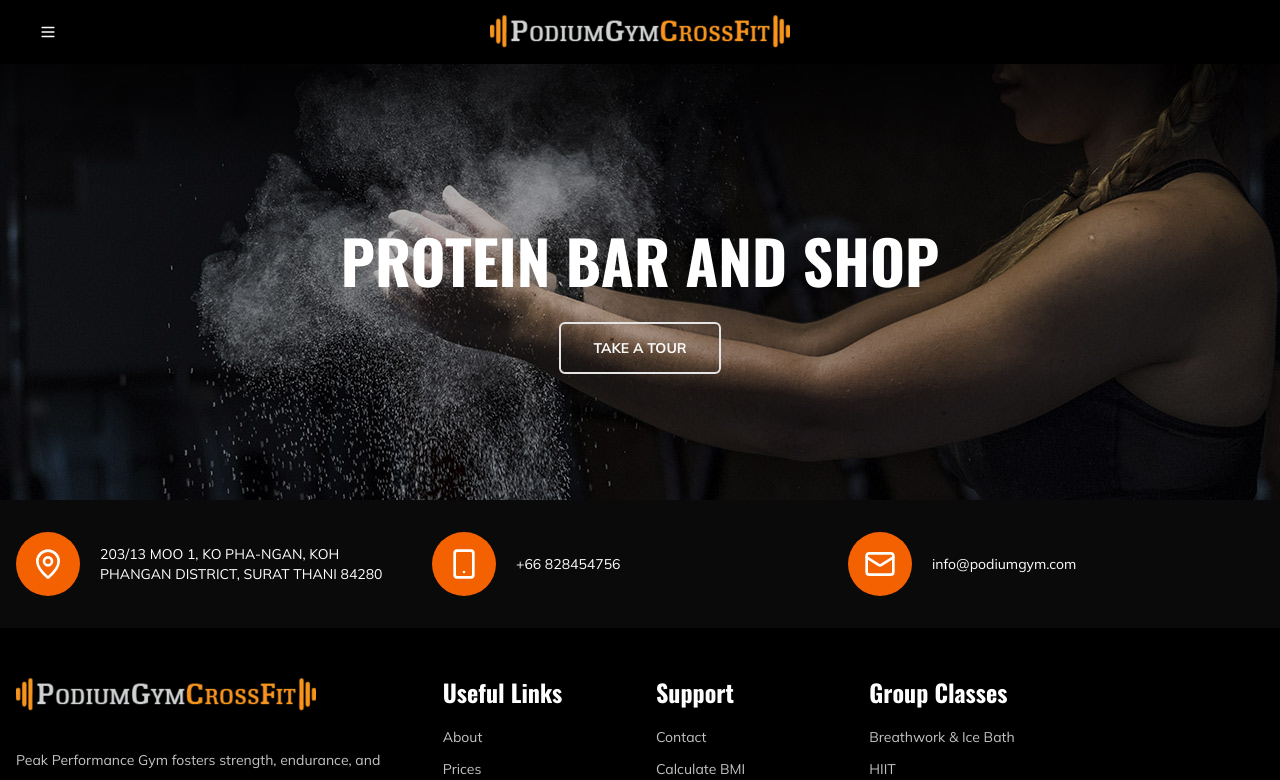
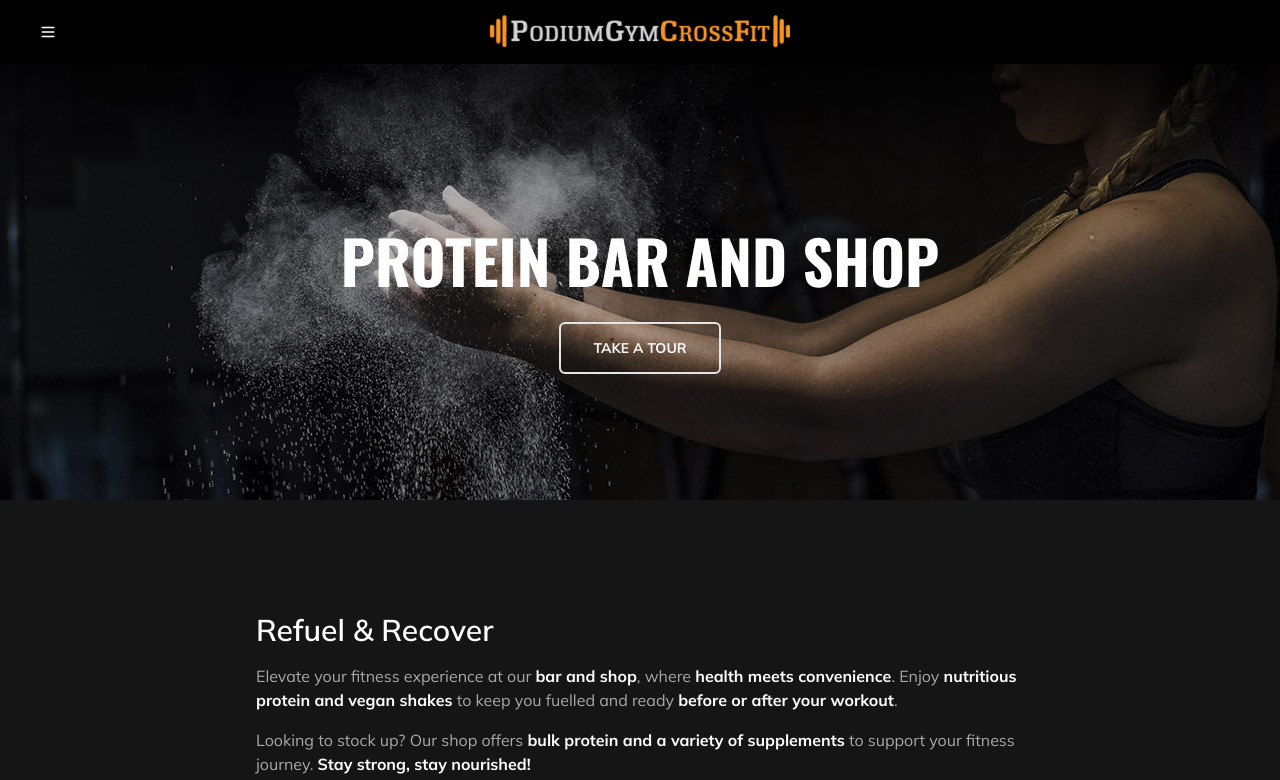
Before and after one commit to felipe-muner/podium-gym, a Next.js app: page /the-club/protein-bar-and-shop in a window 1280 px wide. Shown: the top 780 px of the page. Built offline with nearby package versions, Linux system fonts and the light colour scheme.

Commit message:
feat: more pages

```diff
--- a/app/the-club/overview/page.tsx
+++ b/app/the-club/overview/page.tsx
@@ -1,6 +1,6 @@
 import { Breadcrumb } from "@/components/Breadcrumb";
 import { getMetadata } from "@/lib/utils";
-import { Check } from "lucide-react";
+import { Check, Clock10, Clock7 } from "lucide-react";
 
 export const metadata = getMetadata({ routeName: "overview" });
 
@@ -8,10 +8,11 @@ export default function Overview() {
   return (
     <>
       <Breadcrumb route={'Overview'} isClass />
-      <div className="flex flex-col gap-4 items-center justify-center p-4 my-20 text-brand-gray-medium container mx-auto max-w-[700px] font-mulish">
-        <h1 className="text-2xl font-bold text-center">Experience Premium Fitness in the Heart of Koh Phangan</h1>
-        <p className="text-white font-semibold">Open daily from <span className="text-white">7:00 to 22:00</span></p>
-        <p className="">Spanning 1,000m² (5,400 sq. ft.), our modern fitness center is designed for those who prioritize performance, hygiene, and well-being.</p>
+      <div className="flex flex-col gap-4 items-start justify-center p-4 my-20 text-brand-gray-medium container mx-auto max-w-[700px] font-mulish">
+        <h1 className="text-3xl font-semibold text-white text-left">Experience Premium Fitness in the Heart of Koh Phangan</h1>
+        <p className="text-white font-semibold">Open daily from <span className="text-white flex items-center gap-1"><Clock7 className="text-brand-orange" size={20} /> 7:00 to <Clock10 className="text-brand-orange" size={20} /> 22:00</span></p>
+
+        <p>Spanning 1,000m² (5,400 sq. ft.), our modern fitness center is designed for those who prioritize performance, hygiene, and well-being.</p>
 
         <ul className="space-y-3">
           <li className="flex items-start gap-2">
--- a/app/the-club/protein-bar-and-shop/page.tsx
+++ b/app/the-club/protein-bar-and-shop/page.tsx
@@ -2,10 +2,17 @@ import { Breadcrumb } from "@/components/Breadcrumb";
 import { getMetadata } from "@/lib/utils";
 
 export const metadata = getMetadata({ routeName: "Protein Bar and Shop" });
+
 export default function ProteinBarAndShop() {
   return (
     <>
-      <Breadcrumb route={'Protein bar and Shop'} isClass />
+      <Breadcrumb route={'Protein Bar and Shop'} isClass />
+      <div className="flex flex-col gap-4 items-start justify-center p-4 my-20 text-brand-gray-medium container mx-auto max-w-[800px] font-mulish">
+        <h1 className="text-3xl font-semibold mt-4 text-white">Refuel & Recover</h1>
+        <p>Elevate your fitness experience at our <strong className="text-white">bar and shop</strong>, where <strong className="text-white">health meets convenience</strong>. Enjoy <strong className="text-white">nutritious protein and vegan shakes</strong> to keep you fuelled and ready <strong className="text-white">before or after your workout</strong>.</p>
+
+        <p>Looking to stock up? Our shop offers <strong className="text-white">bulk protein and a variety of supplements</strong> to support your fitness journey. <strong className="text-white">Stay strong, stay nourished!</strong></p>
+      </div>
     </>
   );
 }
```
